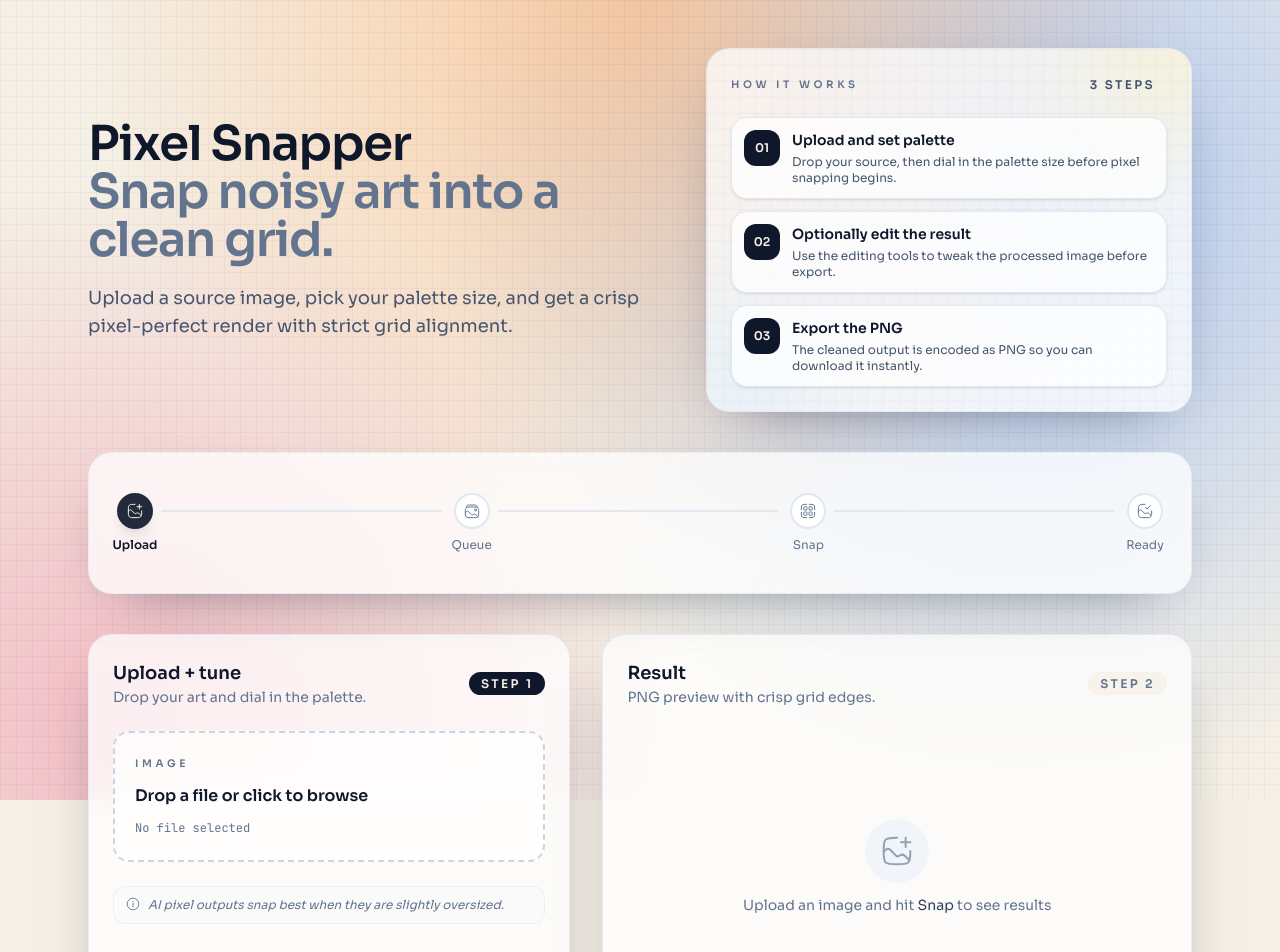
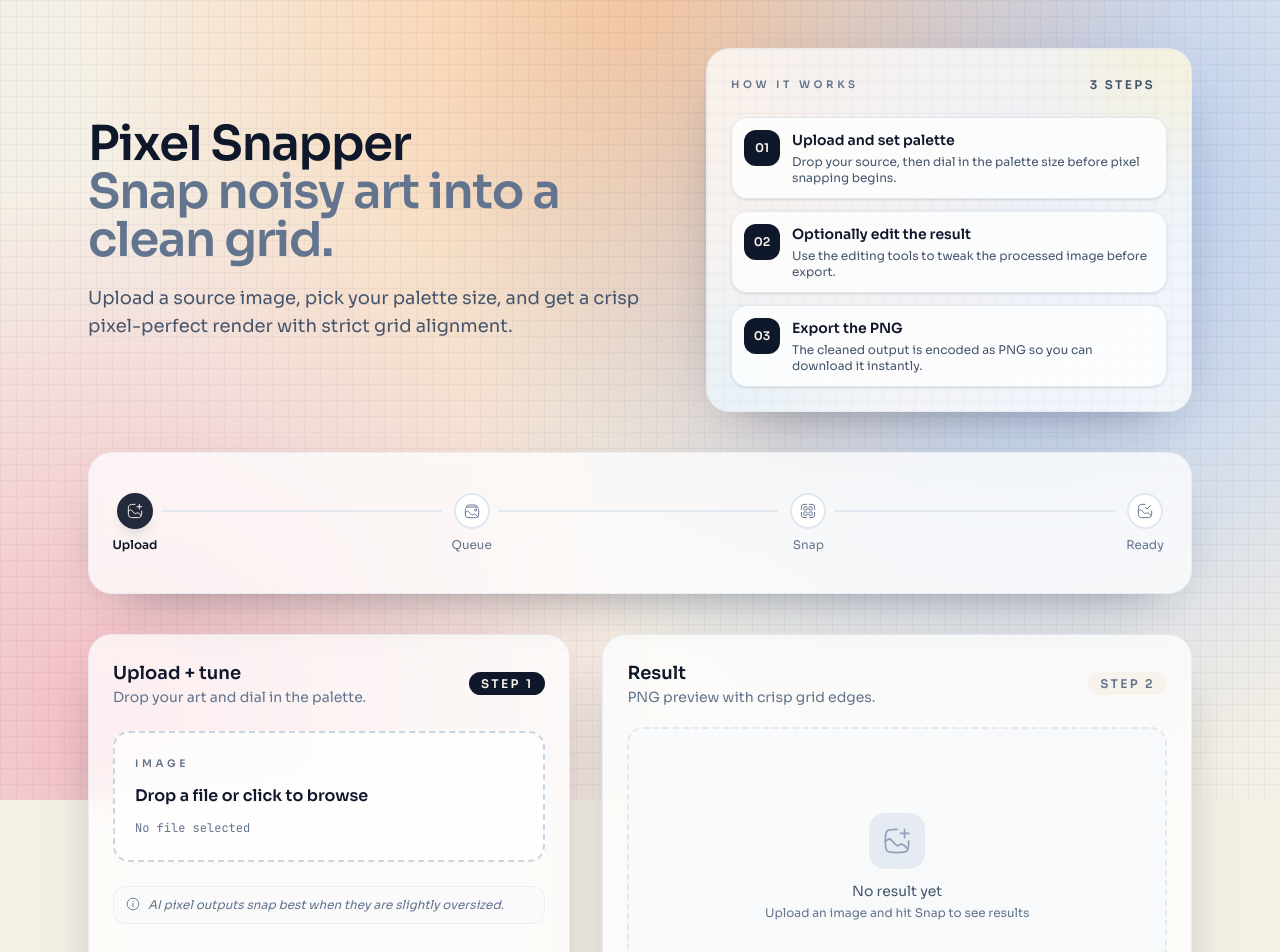
Before and after one commit to dmitrijkiltau/pixel-snapper-ui, a React (Vite) app: page / in a window 1280 px wide. Shown: the top 952 px of the page. Built offline with nearby package versions, Linux system fonts and the light colour scheme.

Commit message:
feat: implement EmptyState component for consistent empty state representation in HistorySection and ResultPanel

```diff
--- a/src/components/HistorySection.tsx
+++ b/src/components/HistorySection.tsx
@@ -1,7 +1,7 @@
 import { useRef, useState, useMemo } from "react";
 import Icon from "./Icon";
 import type { HistoryItem, PreviewBackgroundOption } from "./types";
-import { cx, SectionHeader, StepPill, TagPill } from "./shared";
+import { cx, EmptyState, SectionHeader, StepPill, TagPill } from "./shared";
 
 const ITEMS_PER_PAGE = 9;
 
@@ -141,15 +141,11 @@ const HistoryCard = ({
 };
 
 const HistoryEmpty = () => (
-  <div className="empty-state bg-linear-to-br from-slate-50 to-slate-100/50 dark:from-slate-800/50 dark:to-slate-900/50">
-    <div className="empty-state-icon">
-      <Icon name="gallery-add" className="h-7 w-7" />
-    </div>
-    <div className="space-y-1">
-      <p className="text-sm font-medium text-slate-600 dark:text-slate-300">No history yet</p>
-      <p className="text-xs text-slate-500 dark:text-slate-400">Your snapped images will appear here</p>
-    </div>
-  </div>
+  <EmptyState
+    icon={<Icon name="gallery-add" className="h-7 w-7" />}
+    title="No history yet"
+    description="Your snapped images will appear here"
+  />
 );
 
 type PaginationProps = {
--- a/src/components/ResultPanel.tsx
+++ b/src/components/ResultPanel.tsx
@@ -1,7 +1,7 @@
 import { forwardRef, useEffect, useReducer, useRef, useState } from "react";
 import type { PointerEvent as ReactPointerEvent, TouchEvent as ReactTouchEvent } from "react";
 import Icon from "./Icon";
-import { cx, SectionHeader, StepPill } from "./shared";
+import { cx, EmptyState, SectionHeader, StepPill } from "./shared";
 import type { PreviewBackgroundOption } from "./types";
 import ResultPreview, { type EditTool } from "./ResultPreview";
 import ResultFullEdit from "./ResultFullEdit";
@@ -1448,14 +1448,11 @@ const ResultPanel = forwardRef<HTMLElement, ResultPanelProps>(({
                   </a>
                 </>
               ) : (
-                <div className="flex flex-col items-center gap-3 py-8">
-                  <div className="rounded-full bg-slate-100 p-4 dark:bg-slate-800">
-                    <Icon name="gallery-add" className="h-8 w-8 text-slate-400 dark:text-slate-500" />
-                  </div>
-                  <p className="text-sm text-slate-500 dark:text-slate-400">
-                    Upload an image and hit <span className="font-medium text-slate-700 dark:text-slate-300">Snap</span> to see results
-                  </p>
-                </div>
+                <EmptyState
+                  icon={<Icon name="gallery-add" className="h-7 w-7" />}
+                  title="No result yet"
+                  description="Upload an image and hit Snap to see results"
+                />
               )}
             </div>
           </div>
--- a/src/components/shared.tsx
+++ b/src/components/shared.tsx
@@ -46,3 +46,21 @@ export const SectionHeader = ({ title, subtitle, action }: SectionHeaderProps) =
     {action ? <div className="shrink-0">{action}</div> : null}
   </div>
 );
+
+type EmptyStateProps = {
+  icon: ReactNode;
+  title: string;
+  description: string;
+};
+
+export const EmptyState = ({ icon, title, description }: EmptyStateProps) => (
+  <div className="empty-state w-full flex-1 bg-linear-to-br from-slate-50 to-slate-100/50 dark:from-slate-800/50 dark:to-slate-900/50">
+    <div className="empty-state-icon">
+      {icon}
+    </div>
+    <div className="space-y-1">
+      <p className="text-sm font-medium text-slate-600 dark:text-slate-300">{title}</p>
+      <p className="text-xs text-slate-500 dark:text-slate-400">{description}</p>
+    </div>
+  </div>
+);
```
